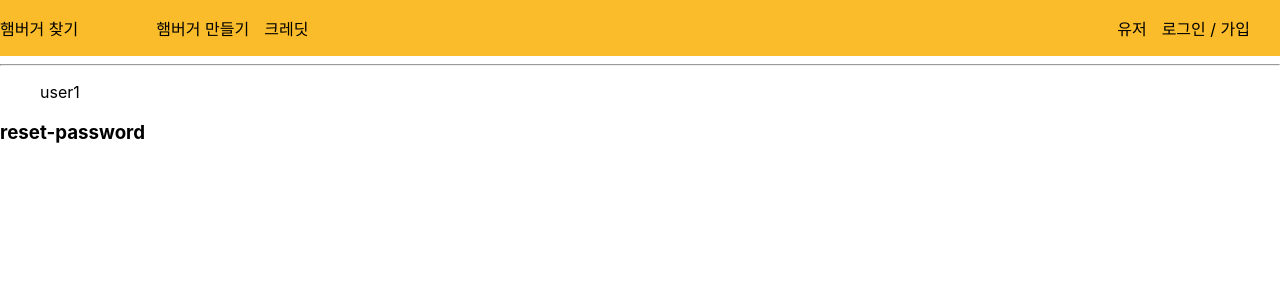
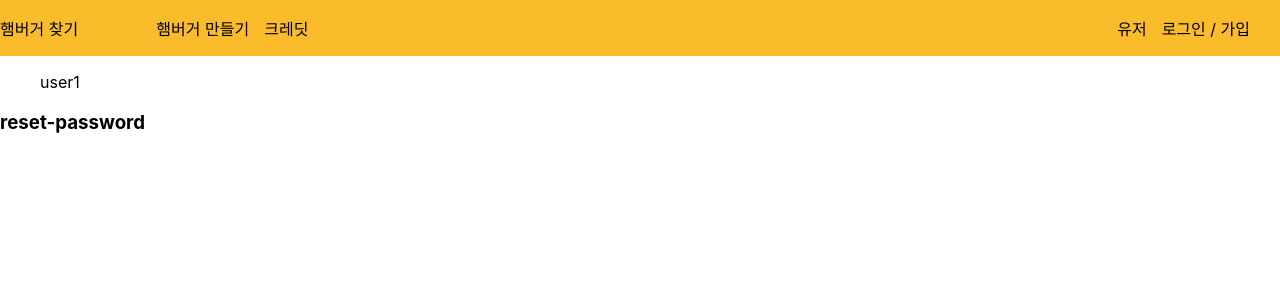
Before and after one commit to babyazalea/find-hamburger, a React (Create React App) app: page /users/reset-password in a window 1280 px wide. Shown: the top 300 px of the page. Built offline with nearby package versions, Linux system fonts and the light colour scheme; a web font is replaced by a local one.

Commit message:
added class name

```diff
--- a/src/components/Credits/Credits.js
+++ b/src/components/Credits/Credits.js
@@ -1,7 +1,11 @@
 import React from "react";
 
 const Credits = () => {
-  return <h1>Credits</h1>;
+  return (
+    <div className="find-hamburger__credits">
+      <h1>Credits</h1>
+    </div>
+  );
 };
 
 export default Credits;
--- a/src/components/Home/Home.js
+++ b/src/components/Home/Home.js
@@ -1,7 +1,11 @@
 import React from "react";
 
 const Home = () => {
-  return <h1>Home</h1>;
+  return (
+    <div className="find-hamburger__home">
+      <h1>Home</h1>
+    </div>
+  );
 };
 
 export default Home;
--- a/src/components/Layout/Layout.js
+++ b/src/components/Layout/Layout.js
@@ -4,7 +4,7 @@ import Navigation from "../UI/Navigation/Navigation";
 
 const Layout = (props) => {
   return (
-    <div>
+    <div className="find-hamburger__layout">
       <header>
         <Navigation />
       </header>
--- a/src/components/User/User.js
+++ b/src/components/User/User.js
@@ -7,8 +7,7 @@ const User = () => {
   const { path, url } = useRouteMatch();
 
   return (
-    <div>
-      <hr />
+    <div className="find-hamburger__user">
       <ul>
         <li>
           <Link to={`${url}/u1`}>user1</Link>
```
